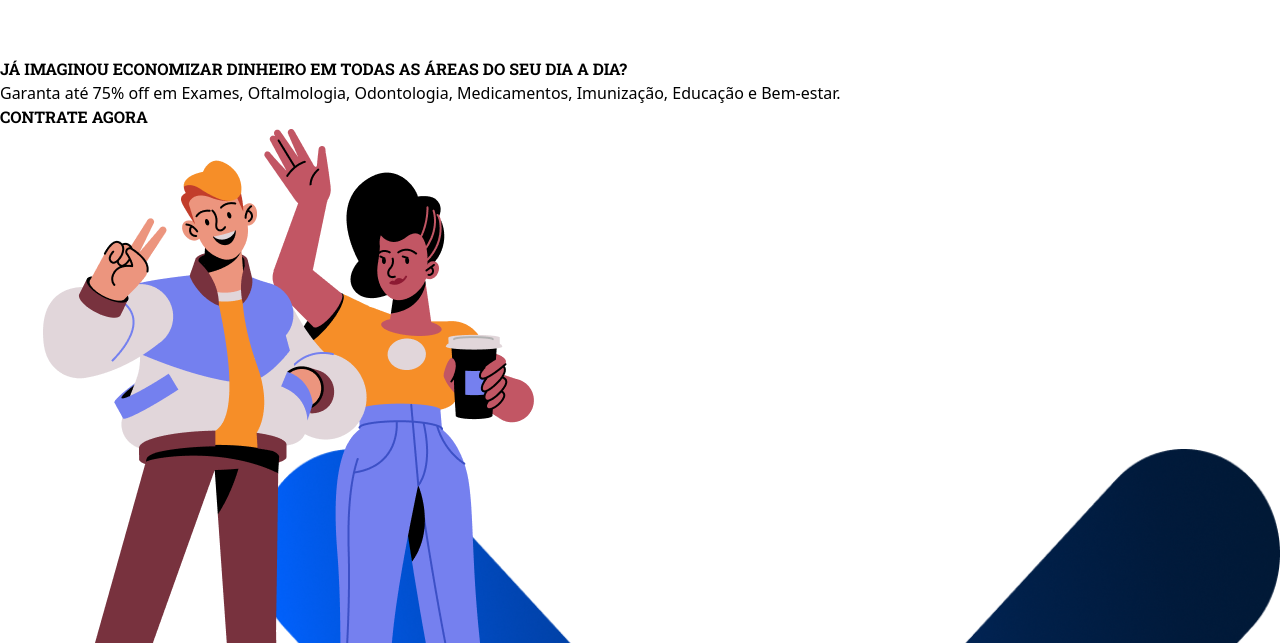
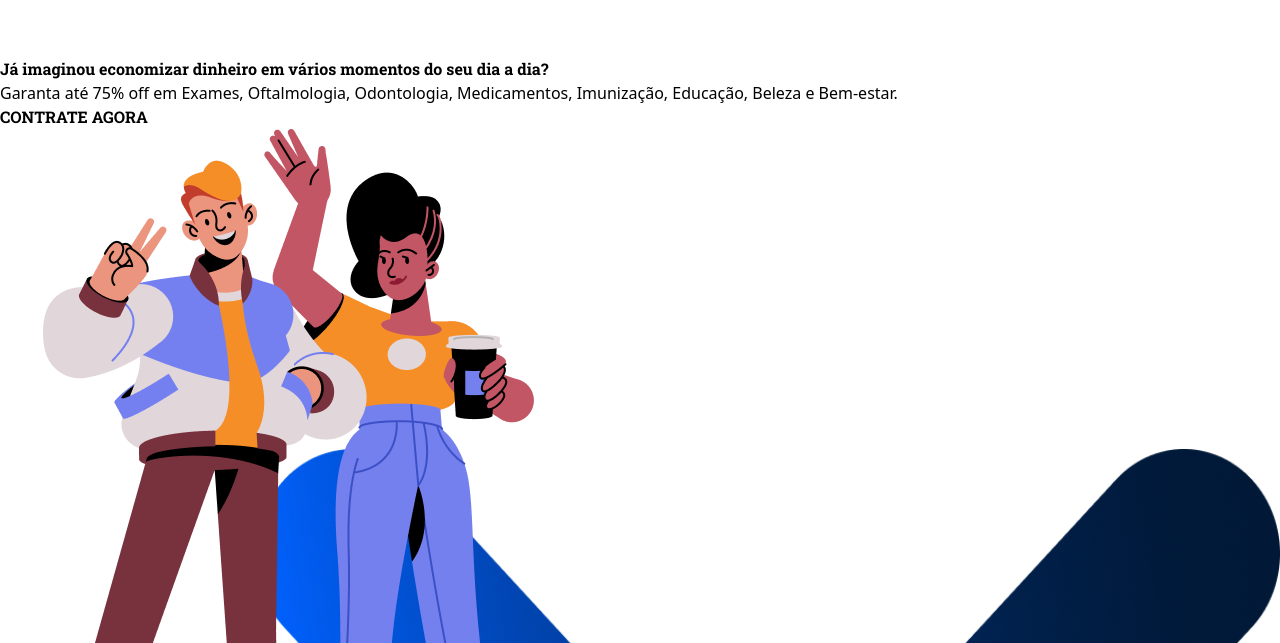
Before and after one commit to bmouseProductions/lp-bomDemaisB2C, a React (Vite) app: page / in a window 1280 px wide. Shown: the part 157-800 px from the top of the page. Built offline with nearby package versions, Linux system fonts and the light colour scheme.

Commit message:
alterações 3.0

```diff
--- a/src/components/Header/Header.tsx
+++ b/src/components/Header/Header.tsx
@@ -17,16 +17,12 @@ export default function Header(){
                             <img src={logoCentral} className='lg:hidden mx-auto lg:mx-0 w-[200px] ' alt="" />
                             <img src={logoFrente} className='hidden lg:block mx-auto lg:mx-0 lg:w-[300px] ' alt="" />
                         </div>
-                        <h1 className='titleFont text-3xl md:text-6xl lg:text-[38px] md:leading-[50px] lg:leading-[45px] text-center md:text-start text-[#fff800]  '>
-                            JÁ IMAGINOU
-                            ECONOMIZAR
-                            DINHEIRO EM
-                            TODAS AS ÁREAS
-                            DO SEU DIA A DIA?
+                        <h1 className='titleFont text-3xl md:text-6xl lg:text-[38px] md:leading-[50px] lg:leading-[45px] text-center uppercase md:text-start text-[#fff800]  '>
+                            Já imaginou economizar dinheiro em vários momentos do seu dia a dia?
                         </h1>
                         <p className='text-white text-center lg:text-lg lg:text-start'>
                             Garanta até 75% off em Exames, Oftalmologia, Odontologia,
-                            Medicamentos, Imunização, Educação e Bem-estar.
+                            Medicamentos, Imunização, Educação, Beleza e Bem-estar.
                         </p>
 
                         <div className='mx-auto lg:mt-5 lg:mx-0'>
```
